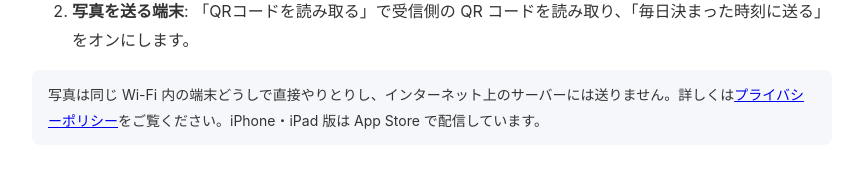
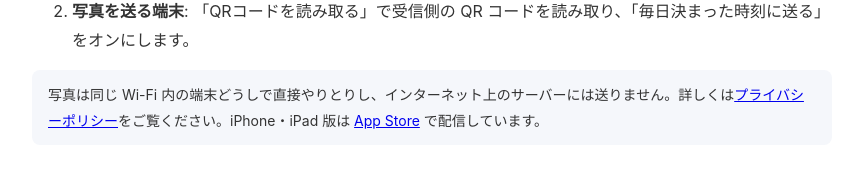
Before and after one commit to wat--/app-policies, a Jekyll site: the page apps/teiji-photo/download.html, which Jekyll copies as it is, in a window 1280 px wide. Shown: the part 731-907 px from the top of the page, without its empty margins (208-1071 px from the left). Built offline with Jekyll 4.4.1, drawn with Linux system fonts in a browser that asks for light colours.

Commit message:
定時フォト転送: App Store URL を追加（1.0 公開）
Co-Authored-By: Claude Opus 5.5 <noreply@anthropic.com>

```diff
--- a/apps.json
+++ b/apps.json
@@ -4,6 +4,7 @@
     "name": "定時フォト転送",
     "type": "ios",
     "icon": "🖼️",
+    "appStoreUrl": "https://apps.apple.com/jp/app/id6826420187",
     "description": "同じ Wi-Fi の端末どうしで、写真を決まった時刻や自宅の Wi-Fi への接続時に自動で送るアプリ。新しく撮った写真だけを、インターネットを経由せず端末どうしで直接転送します。",
     "links": [
       {
--- a/apps/teiji-photo/download.html
+++ b/apps/teiji-photo/download.html
@@ -42,6 +42,6 @@
         <li><strong>写真を集める端末</strong>: アプリを開いて「受信する」をオンにし、「電池の最適化を解除」を押します。画面に QR コードが表示されます。</li>
         <li><strong>写真を送る端末</strong>: 「QRコードを読み取る」で受信側の QR コードを読み取り、「毎日決まった時刻に送る」をオンにします。</li>
     </ol>
-    <p class="note">写真は同じ Wi-Fi 内の端末どうしで直接やりとりし、インターネット上のサーバーには送りません。詳しくは<a href="privacy-policy.html">プライバシーポリシー</a>をご覧ください。iPhone・iPad 版は App Store で配信しています。</p>
+    <p class="note">写真は同じ Wi-Fi 内の端末どうしで直接やりとりし、インターネット上のサーバーには送りません。詳しくは<a href="privacy-policy.html">プライバシーポリシー</a>をご覧ください。iPhone・iPad 版は <a href="https://apps.apple.com/jp/app/id6826420187">App Store</a> で配信しています。</p>
 </body>
 </html>
```
